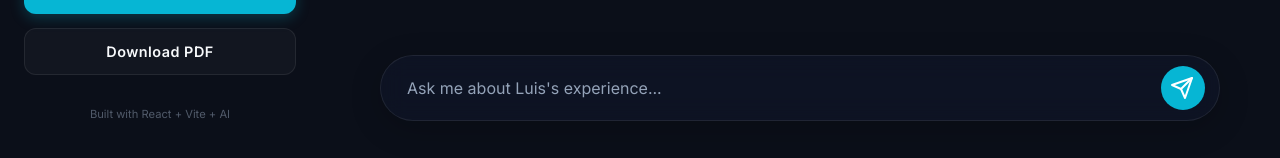
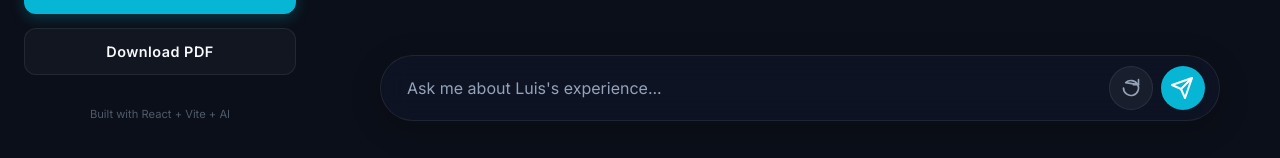
Before and after one commit to luimadrigal/ai-portfolio-cv, a React (Vite) app: page / in a window 1280 px wide. Shown: the part 639-797 px from the top of the page. Built offline with nearby package versions, Linux system fonts and the light colour scheme; no server answers.

Commit message:
feat: clean

```diff
--- a/src/components/ChatInterface.css
+++ b/src/components/ChatInterface.css
@@ -251,7 +251,33 @@
     color: #fff;
     cursor: pointer;
     transition: all 0.2s cubic-bezier(0.4, 0, 0.2, 1);
-    margin-left: 12px;
+    margin-left: 8px;
+}
+
+.clear-btn {
+    background: rgba(255, 255, 255, 0.05);
+    border: 1px solid var(--border);
+    width: 44px;
+    height: 44px;
+    border-radius: 50%;
+    display: flex;
+    align-items: center;
+    justify-content: center;
+    color: var(--text-secondary);
+    cursor: pointer;
+    transition: all 0.2s cubic-bezier(0.4, 0, 0.2, 1);
+    margin-left: 8px;
+}
+
+.clear-btn:hover:not(:disabled) {
+    background: rgba(255, 255, 255, 0.1);
+    color: var(--text-primary);
+    border-color: rgba(6, 182, 212, 0.4);
+}
+
+.clear-btn:disabled {
+    opacity: 0.5;
+    cursor: not-allowed;
 }
 
 .send-btn svg {
--- a/src/components/ChatInterface.jsx
+++ b/src/components/ChatInterface.jsx
@@ -4,10 +4,11 @@ import profileImg from '../assets/profile.jpg';
 
 const ChatInterface = ({ data, pdfPath }) => {
     const apiKey = import.meta.env.VITE_GROQ_API_KEY;
-    const [messages, setMessages] = useState([{
+    const defaultMessage = {
         role: 'assistant',
         content: `Hello! I am ${data?.personal_info?.name || "Luis"}'s AI assistant. I can discuss his extensive background in Engineering Leadership or Big Data expertise. How can I help?`
-    }]);
+    };
+    const [messages, setMessages] = useState([defaultMessage]);
     const [input, setInput] = useState('');
     const [isLoading, setIsLoading] = useState(false);
     const chatEndRef = useRef(null);
@@ -42,6 +43,10 @@ const ChatInterface = ({ data, pdfPath }) => {
         } finally {
             setIsLoading(false);
         }
+    };
+
+    const handleClear = () => {
+        setMessages([defaultMessage]);
     };
 
     return (
@@ -95,7 +100,13 @@ const ChatInterface = ({ data, pdfPath }) => {
                             onKeyDown={e => e.key === 'Enter' && handleSend()}
                             placeholder="Ask me about Luis's experience..."
                         />
-                        <button onClick={handleSend} disabled={isLoading} className="send-btn">
+                        <button onClick={handleClear} disabled={isLoading} className="clear-btn" title="Clear chat">
+                            <svg width="20" height="20" viewBox="0 0 24 24" fill="none" stroke="currentColor" strokeWidth="2" strokeLinecap="round" strokeLinejoin="round">
+                                <path d="M21 2v6h-6"></path>
+                                <path d="M3 12a9 9 0 1 0 2.63-6.37L21 8"></path>
+                            </svg>
+                        </button>
+                        <button onClick={handleSend} disabled={isLoading} className="send-btn" title="Send message">
                             <svg width="24" height="24" viewBox="0 0 24 24" fill="none" stroke="currentColor" strokeWidth="2" strokeLinecap="round" strokeLinejoin="round">
                                 <line x1="22" y1="2" x2="11" y2="13"></line>
                                 <polygon points="22 2 15 22 11 13 2 9 22 2"></polygon>
```
